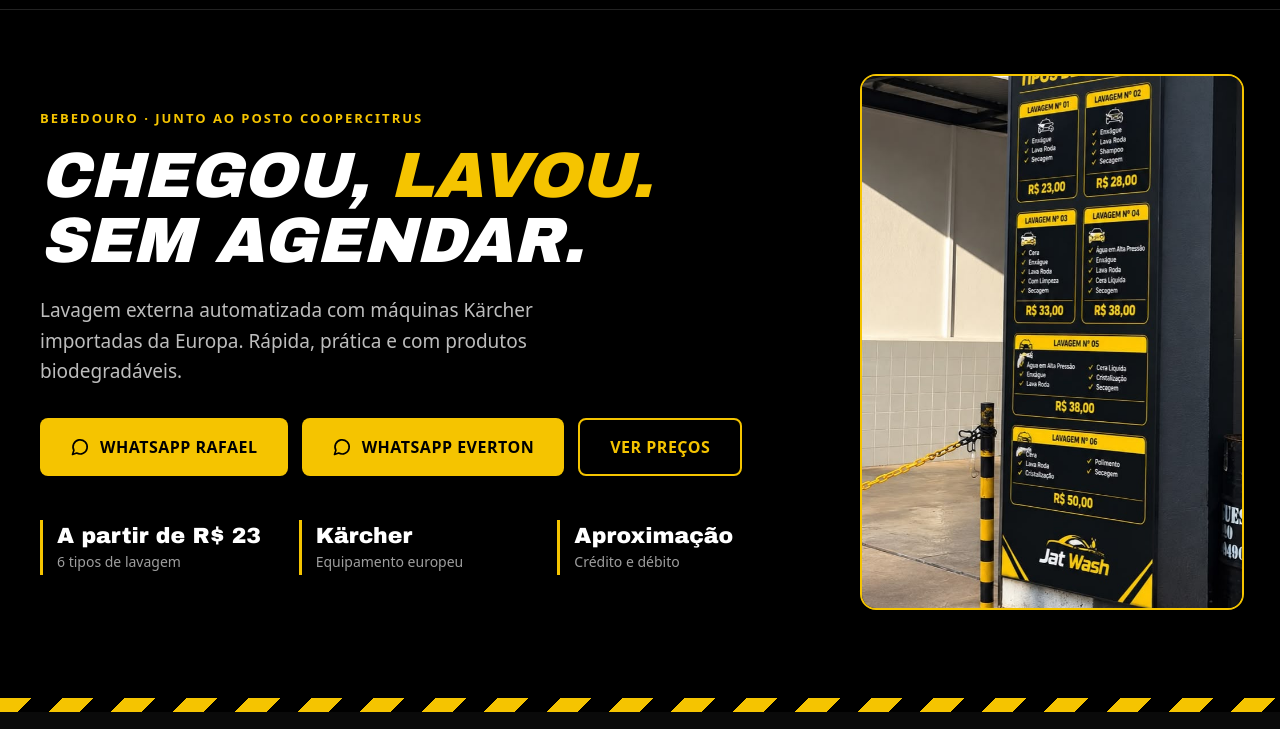
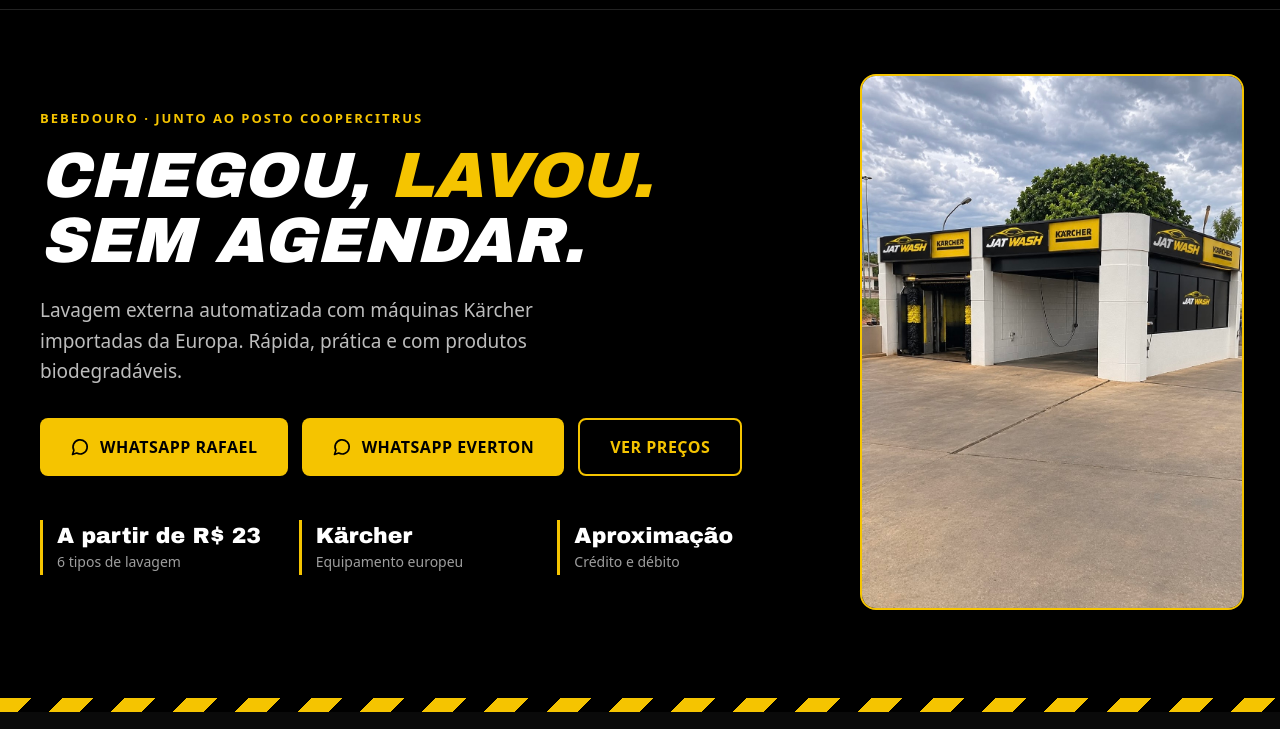
Before and after one commit to rafaelsouzadvx/JatwashHome, a plain HTML site: page index.html in a window 1280 px wide. Shown: the part 71-800 px from the top of the page. Drawn offline with Linux system fonts and the light colour scheme.

Commit message:
Troca foto da placa pela fachada
Co-Authored-By: Claude Opus 5.5 <noreply@anthropic.com>
Claude-Session: https://claude.ai/code/session_019qD66B2tgMtmXxt6mwBC7u

```diff
--- a/index.html
+++ b/index.html
@@ -7,7 +7,7 @@
 <meta name="description" content="Lava rápido automatizado em Bebedouro/SP, junto ao Posto Coopercitrus. Máquinas Kärcher, sem agendamento, a partir de R$ 23. Av. Quito Stamato, 641 – Centro. (17) 99226-4381 / (17) 99215-5613.">
 <meta property="og:title" content="Jat Wash Lava Rápido – Bebedouro/SP">
 <meta property="og:description" content="Chegou, lavou. Sem agendar. Lavagem automática a partir de R$ 23.">
-<meta property="og:image" content="/img/placa.jpg">
+<meta property="og:image" content="/img/fachada.jpg">
 <link rel="icon" href="/img/logo.jpg">
 <style>
 body{margin:0;background:#0A0A0A}
@@ -49,7 +49,7 @@ h1,h2,h3{font-family:'Arial Black','Helvetica Neue',Arial,system-ui,sans-serif}
       </div>
     </div>
     <div style="flex: 0 1 380px; min-width: 0; margin: 0 auto">
-      <img src="/img/placa.jpg" alt="Placa com os tipos de lavagem da Jat Wash" style="width: 100%; max-width: 380px; aspect-ratio: 4 / 5.6; object-fit: cover; object-position: 60% 30%; border-radius: 16px; border: 2px solid #F5C400; display: block">
+      <img src="/img/fachada.jpg" alt="Fachada do Jat Wash com as máquinas Kärcher" style="width: 100%; max-width: 380px; aspect-ratio: 4 / 5.6; object-fit: cover; object-position: 50% 40%; border-radius: 16px; border: 2px solid #F5C400; display: block">
     </div>
   </div>
 </section>
```
Also changed, not shown: img/fachada.jpg (added), img/placa.jpg (deleted).
